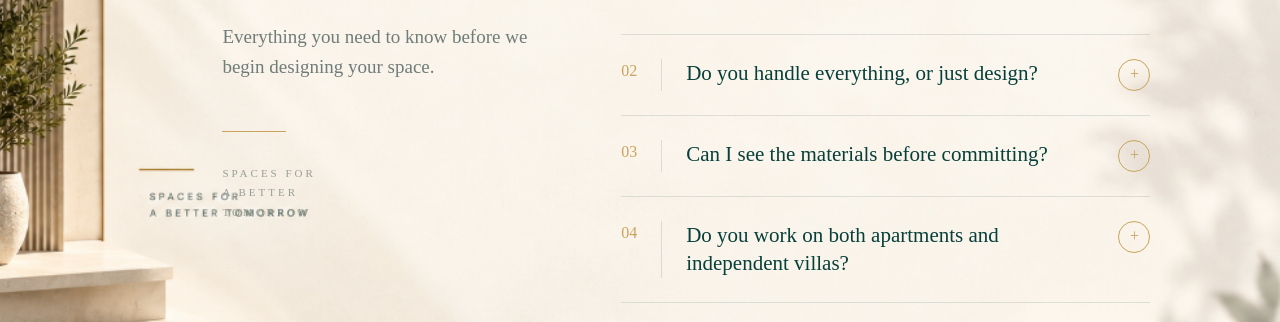
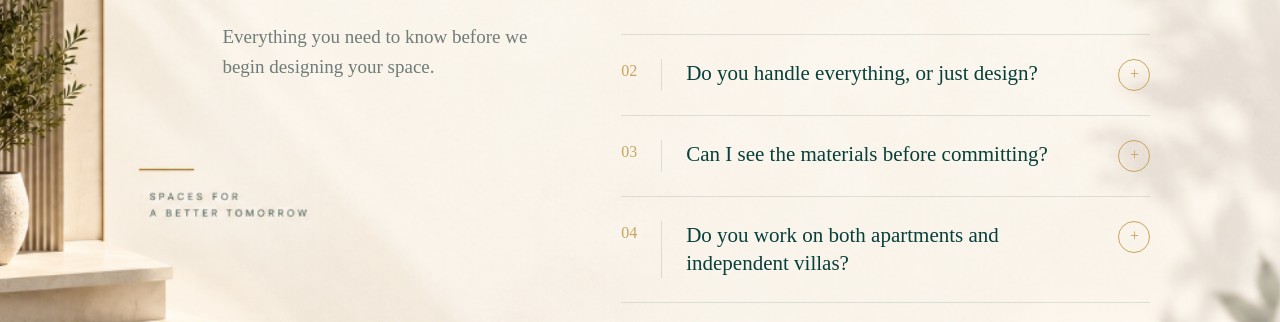
Before and after one commit to GOGULKRISHNAN368/archicraft-website, a React (Vite) app: page / in a window 1280 px wide. Shown: the part 5620-5942 px from the top of the page. Built offline with nearby package versions, Linux system fonts and the light colour scheme.

Commit message:
chore: remove redundant HTML text that is already present in FAQ background image

```diff
--- a/src/pages/page.tsx
+++ b/src/pages/page.tsx
@@ -131,15 +131,9 @@ export default function HomePage() {
                 Questions,<br/>answered
               </h2>
 
-              <p className="text-[#6F7C78] text-[16px] lg:text-[19px] leading-[1.6] max-w-[320px] mb-12">
+              <p className="text-[#6F7C78] text-[16px] lg:text-[19px] leading-[1.6] max-w-[320px] mb-8 md:mb-0">
                 Everything you need to know before we begin designing your space.
               </p>
-
-              <div className="w-16 h-px bg-[#C9A45C] mb-8"></div>
-
-              <div className="text-[#6F7C78]/70 text-[10px] sm:text-[11px] font-medium tracking-[3px] uppercase leading-[1.8] mb-8 md:mb-0">
-                Spaces for<br/>a better<br/>tomorrow
-              </div>
             </div>
 
             {/* Right Column - FAQ Accordion */}
```
